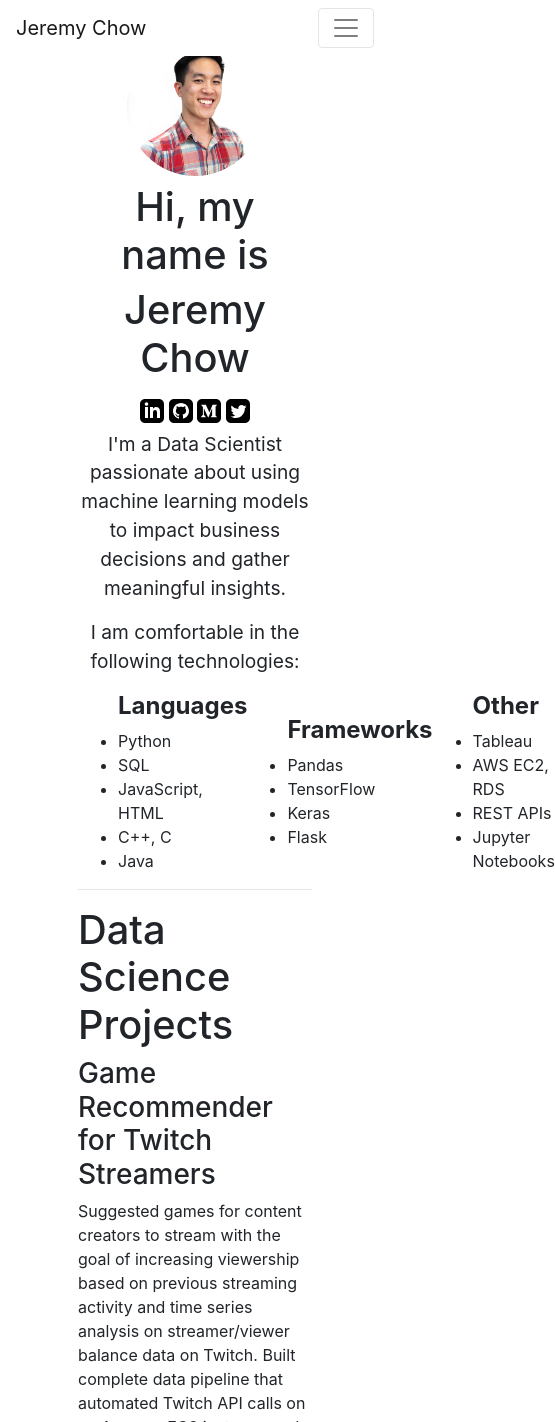
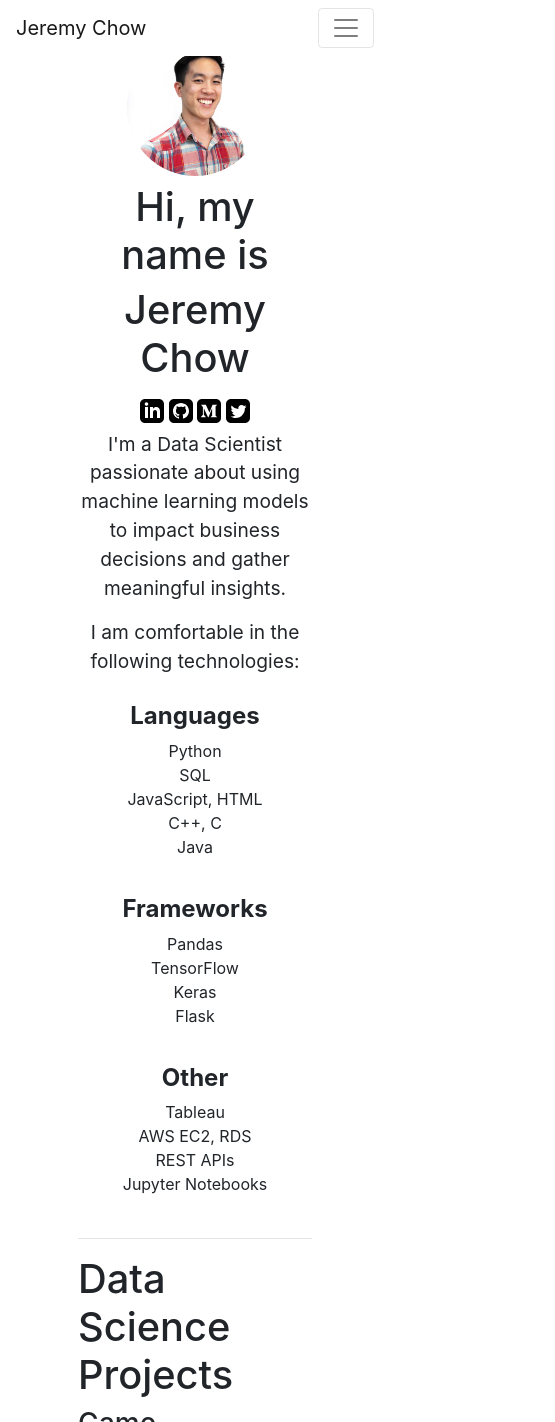
Before and after one commit to jeremyrchow/portfolio-heroku, a React (Create React App) app: page / in a window 390 px wide. Shown: the top 1422 px of the page, 555 px wide, since content can reach past the window. Built offline with nearby package versions, Linux system fonts and the light colour scheme.

Commit message:
Edited skills list to responsively realign

```diff
--- a/package.json
+++ b/package.json
@@ -11,7 +11,8 @@
     "react": "^16.10.2",
     "react-bootstrap": "^1.0.0-beta.14",
     "react-dom": "^16.10.2",
-    "react-scripts": "3.2.0"
+    "react-scripts": "3.2.0",
+    "styled-components": "^4.4.0"
   },
   "scripts": {
     "start": "react-scripts start",
--- a/src/App.css
+++ b/src/App.css
@@ -54,6 +54,34 @@
   display: inline-block;
   margin: 3% 1%;
 }
+ul {
+  vertical-align: text top;
+  align-self: top;
+  align-content: top;
+  align-items: top;
+}
+.listColumn {
+  float:left;
+  text-align: left;
+  width: 33%;
+  padding: 10px;
+  vertical-align: top
+
+}
+.row:after {
+  content: "";
+  display: table;
+  clear: both;
+}
+@media screen and (max-width: 800px) {
+  .listColumn{
+    width: 100%;
+    text-align: center;
+    list-style-type: none;
+  }
+}
+
+
 img {
   max-width: 100%;
   height: auto;
--- a/src/App.js
+++ b/src/App.js
@@ -1,18 +1,16 @@
 import React from 'react';
 import './App.css';
 import HeaderBanner from './components/HeaderBanner'
-import Navbar from 'react-bootstrap/Navbar'
 import ProjectContainer from './components/ProjectContainer'
 import ProfilePic from './assets/Jeremy_Chow_White_Background.jpg'
 import ContactForm from './components/ContactForm'
 import SocialMediaLinks from './components/SocialMediaLinks'
+
 function App() {
-  // style={{fontSize: 'calc(2em + 3vw'}}
+
     return (
         <div className="App">
-
         <HeaderBanner />
-
         <div className = "profile-pic">
             <img
             style={{borderRadius: "50%", height: "35vw", transition: "opacity 0.5s", opacity: 1}}
@@ -20,6 +18,7 @@ function App() {
             alt = "JeremyChowPicture"
             />
         </div>
+
         <div className = "intro-text">
             <h1> {"Hi, my name is "} </h1>
             <h1> {"Jeremy Chow"} </h1>
@@ -27,9 +26,9 @@ function App() {
             <p> I'm a Data Scientist passionate about using machine learning models to impact business
              decisions and gather meaningful insights.</p>
             <p> I am comfortable in the following technologies: </p>
-            <div style={{display: "flex",textAlign: "left"}}>
+            <div className = "row">
 
-                <ul style = {{margin: "auto"}}>
+                <ul className="listColumn">
                 <h4> <strong>Languages</strong> </h4>
                     <li> Python </li>
                     <li> SQL </li>
@@ -37,14 +36,14 @@ function App() {
                     <li> C++, C </li>
                     <li> Java </li>
                 </ul>
-                <ul style = {{margin: "auto"}}>
+                <ul className="listColumn">
                 <h4> <strong>Frameworks </strong></h4>
                     <li> Pandas </li>
                     <li> TensorFlow </li>
                     <li> Keras </li>
                     <li> Flask </li>
                 </ul>
-                <ul style = {{margin: "auto"}}>
+                <ul className="listColumn">
                 <h4> <strong> Other </strong></h4>
                     <li> Tableau</li>
                     <li> AWS EC2, RDS </li>
@@ -124,15 +123,3 @@ function App() {
 }
 
 export default App;
-
-
-
-// <header className="App-header">
-//   <img src={logo} className="App-logo" alt="logo" />
-//   <p>
-//     Edit <code>src/App.js</code> and save to reload.
-//   </p>
-//   <p>
-//     Jeremy Chow
-//   </p>
-// </header>
```
Also changed, not shown: 1 other file (tests, documents, lock files or other folders).
